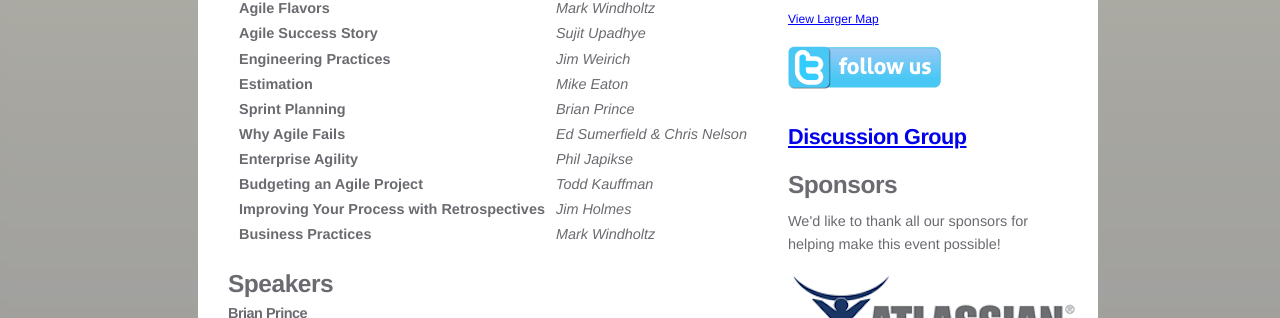
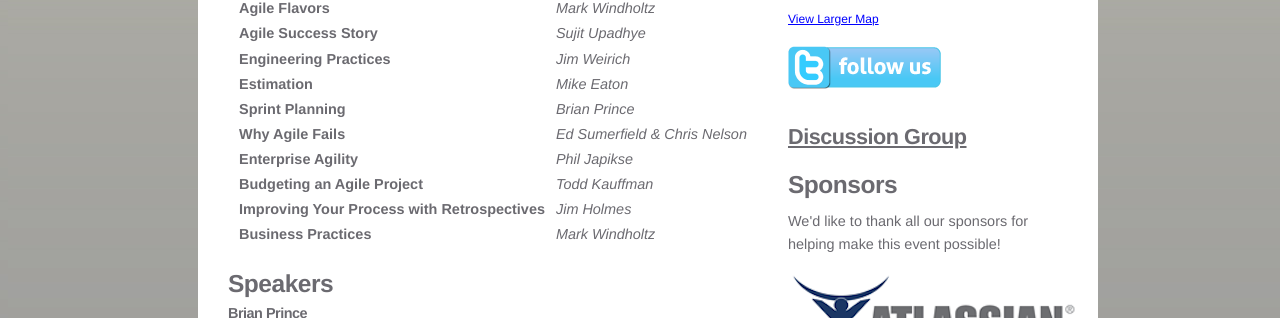
Before and after one commit to esumerfd/cincinnati-agile-conference, a Jekyll site: the page built from index.html, in a window 1280 px wide. Shown: the part 758-1076 px from the top of the page. Built offline with Jekyll 4.4.1, drawn with Linux system fonts in a browser that asks for light colours.

Commit message:
Change color of Discussion Group link to match site colors

```diff
--- a/index.html
+++ b/index.html
@@ -13,7 +13,7 @@ title: Cincinnati Day of Agile - Home
                 <iframe width="290" height="290" frameborder="0" scrolling="no" marginheight="0" marginwidth="0" src="http://maps.google.com/maps?f=q&amp;source=s_q&amp;hl=en&amp;geocode=&amp;q=4605+Duke+Dr+Ste+800+Mason,+OH+45040-7627&amp;sll=39.301495,-84.307301&amp;sspn=0.009265,0.018024&amp;ie=UTF8&amp;hq=&amp;hnear=4605+Duke+Dr,+Mason,+Warren,+Ohio+45040&amp;ll=39.30973,-84.303074&amp;spn=0.019259,0.024805&amp;z=14&amp;iwloc=A&amp;output=embed"></iframe><br /><small><a href="http://maps.google.com/maps?f=q&amp;source=embed&amp;hl=en&amp;geocode=&amp;q=4605+Duke+Dr+Ste+800+Mason,+OH+45040-7627&amp;sll=39.301495,-84.307301&amp;sspn=0.009265,0.018024&amp;ie=UTF8&amp;hq=&amp;hnear=4605+Duke+Dr,+Mason,+Warren,+Ohio+45040&amp;ll=39.30973,-84.303074&amp;spn=0.019259,0.024805&amp;z=14&amp;iwloc=A" style="color:#0000FF;text-align:left">View Larger Map</a></small>
 
                 <a href="http://twitter.com/cincyagilecon" target="_blank"><img src="images/twitter.png" alt="twitter" style="border: none;" /></a>
-                <a href="http://groups.google.com/group/cincyagilecon"><h4>Discussion Group</h4></a>
+                <a href="http://groups.google.com/group/cincyagilecon" style="color: #6b6a70;"><h4>Discussion Group</h4></a>
 
                 <h3>Sponsors</h3>
                 <p>We'd like to thank all our sponsors for helping make this event possible!</p>
```
Also changed, not shown: 1 other file.
